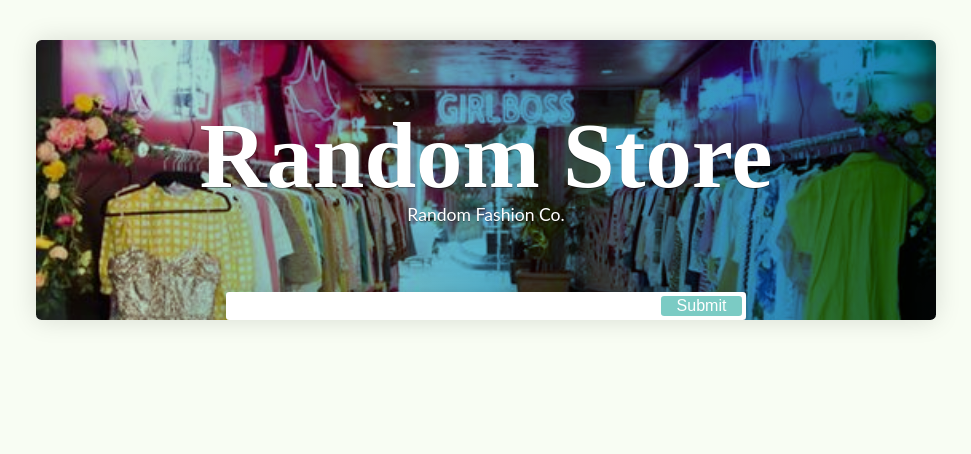
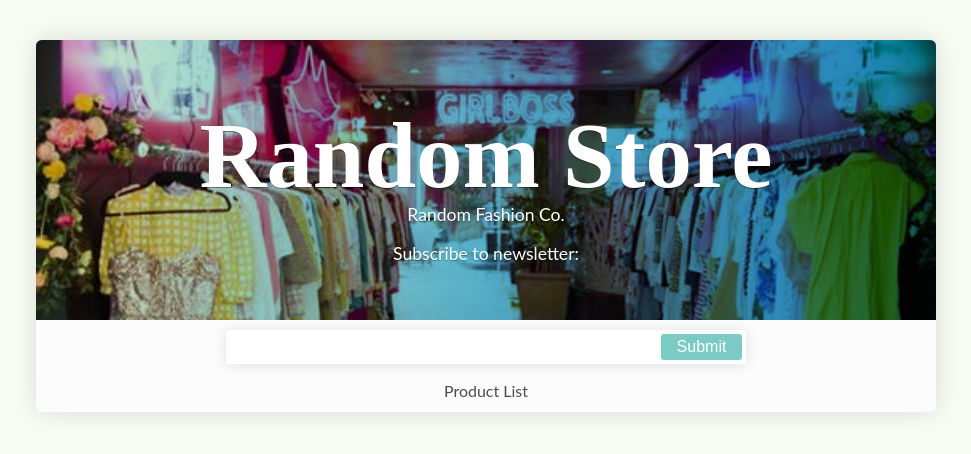
Before and after one commit to sesnick/Desafio-Landing-page, a React (Create React App) app: page / in a window 1280 px wide. Shown: the top 454 px of the page, without its empty margins (154-1125 px from the left). Built offline with nearby package versions, Linux system fonts and the light colour scheme.

Commit message:
subscribe message

```diff
--- a/src/App.js
+++ b/src/App.js
@@ -1,5 +1,6 @@
 import React, {Component} from 'react';
 import './App.css';
+import ProductList from "./ProductList"
 
 class App extends Component{
 
@@ -23,6 +24,7 @@ render() {
          <header>
           <h1>Random Store</h1>
           <p>Random Fashion Co.</p>
+          <p className="newsletter">Subscribe to newsletter:</p>
           <form onSubmit={this.addItem}>
               <input
                   type="text"
@@ -32,6 +34,10 @@ render() {
           <button type="submit" name="submit" value="submit">Submit</button>
           </form>
           </header>
+
+          <div className="main">
+        <ProductList  title="Product List"/>
+    </div>
       </div>
   );
  }
--- /dev/null
+++ b/src/ProductList.js
@@ -0,0 +1,12 @@
+import React from 'react';
+
+const ProductList = props => {
+    return(
+        <span>
+            {props.title}
+        </span>
+    );
+};
+
+
+export default ProductList;
--- a/src/index.css
+++ b/src/index.css
@@ -44,10 +44,14 @@ h2 {
 }
 
 p {
+  margin-top: 1em;
   font-size: 1.1em;
   text-shadow: 0 1px 0 rgba(0, 0, 0, .25);
 }
-
+.newsletter{
+  font-size: 1.1em;
+  text-shadow: 0 1px 0 rgba(0, 0, 0, .25);
+}
 form {
   width: 60%;
   background: white;
@@ -102,7 +106,7 @@ header {
 }
 
 header input {
-  padding: 1px;
+  padding: 4px;
   font-size: 1em;
   width: 100%;
 }
```
